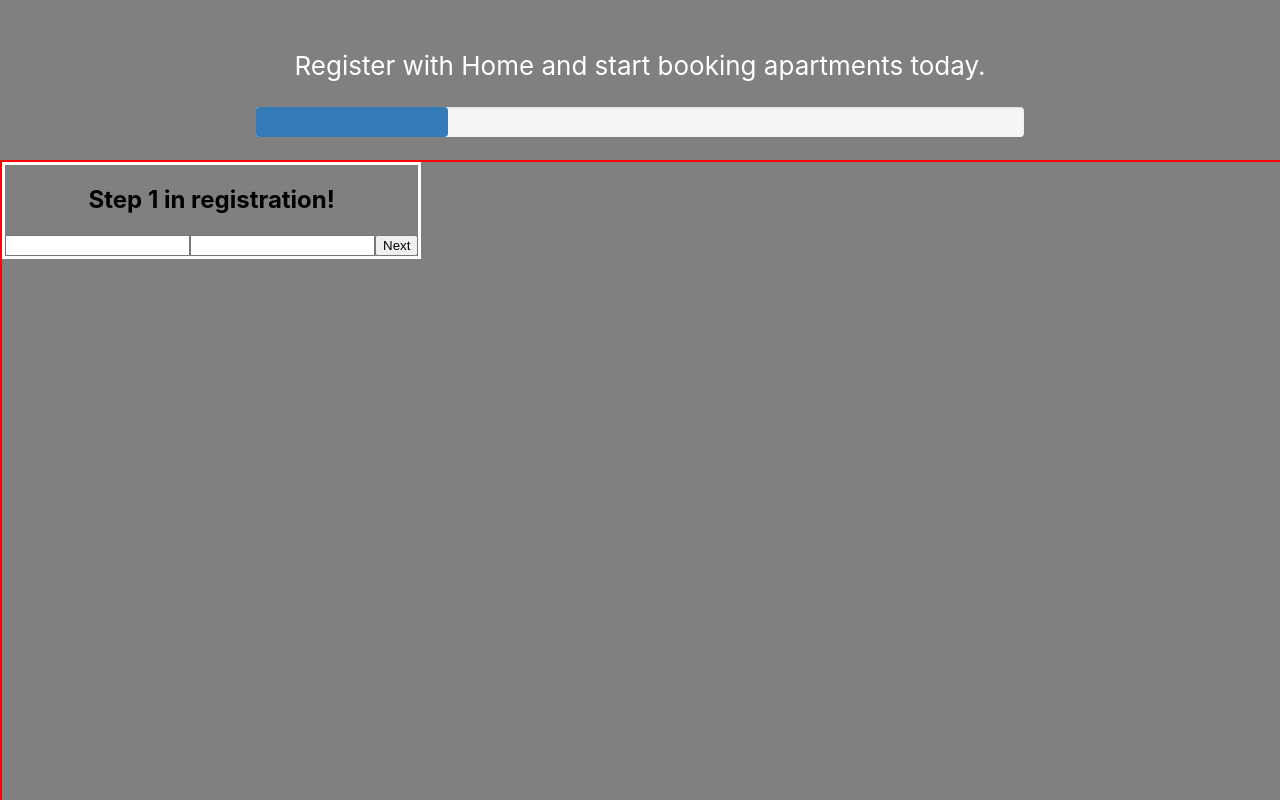
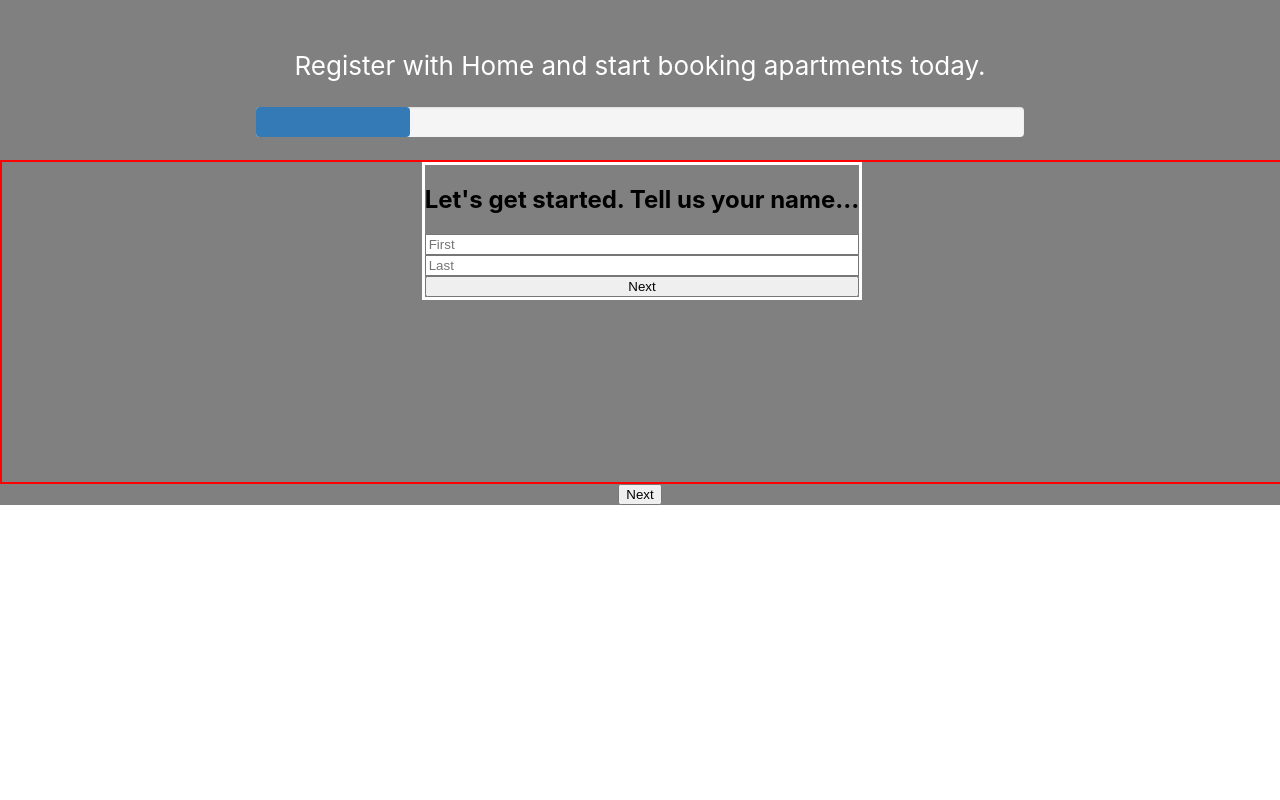
Before and after one commit to hardingjam/home.ht-registration, a React (Create React App) app: page / in a window 1280 px wide. Shown: the top 800 px of the page. Built offline with nearby package versions, Linux system fonts and the light colour scheme.

Commit message:
back and next buttons, managing progress state, radio buttons (no functionality)

```diff
--- a/src/App.css
+++ b/src/App.css
@@ -31,12 +31,21 @@
 .registration-form {
     text-align: center;
     background-color: grey;
+    justify-content: center;
     display: flex;
     width: 100vw;
-    height: 100vh;
+    height: 40vh;
     border: 2px solid red;
 }
 
 .registration-step {
+    min-width: 60%;
+    display: flex;
+    flex-direction: column;
     border: 3px solid white;
 }
+
+.step-buttons {
+    display: flex;
+    justify-content: center;
+}
--- a/src/App.tsx
+++ b/src/App.tsx
@@ -1,8 +1,9 @@
-import React, { useState, useEffect } from "react";
+import React, { useState, useEffect, useRef } from "react";
 import "./App.css";
 import { ProgressBar } from "./ProgressBar";
 import { FullName } from "./fullName";
 import { EmailAndPhone } from "./emailAndPhone";
+import { SalaryRange } from "./salaryRange";
 
 const App: React.FC = () => {
     const [firstName, setFirstName] = useState<string>("");
@@ -10,7 +11,10 @@ const App: React.FC = () => {
     const [email, setEmail] = useState<string>("");
     const [phone, setPhone] = useState<string>("");
     const [salary, setSalary] = useState<string>("");
-    const [progress, setProgress] = useState<number>(25);
+    const [progress, setProgress] = useState<number>(20);
+
+    const nextRef = useRef<HTMLButtonElement>(null);
+    const backRef = useRef<HTMLButtonElement>(null);
 
     useEffect(() => {
         const progressBar = document.getElementById("prog-bar");
@@ -18,13 +22,24 @@ const App: React.FC = () => {
     }, []);
 
     useEffect(() => {
-        console.log("first", firstName);
-        console.log("last", lastName);
-        console.log("email", email);
-        console.log("phone", phone);
-        console.log("salary", salary);
-        console.log("progress", progress);
+        console.log("first:", firstName);
+        console.log("last:", lastName);
+        console.log("email:", email);
+        console.log("phone:", phone);
+        console.log("salary:", salary);
+        console.log("progress:", progress);
     });
+
+    const step = (e: React.MouseEvent<HTMLButtonElement>) => {
+        console.log("stepping");
+        console.log(e.target);
+        if (e.currentTarget.name === "back") {
+            setProgress((currProgress) => currProgress - 20);
+        }
+        if (e.currentTarget.name === "next") {
+            setProgress((currProgress) => currProgress + 20);
+        }
+    };
 
     const updateName = (
         e: React.MouseEvent,
@@ -34,7 +49,7 @@ const App: React.FC = () => {
         console.log("updating state!");
         setFirstName(firstName);
         setLastName(lastName);
-        setProgress(50);
+        setProgress(40);
     };
 
     const updateEmailAndPhone = (
@@ -45,7 +60,7 @@ const App: React.FC = () => {
         console.log("updating email and phone");
         setEmail(email);
         setPhone(phone);
-        setProgress(50);
+        setProgress(60);
     };
 
     return (
@@ -55,7 +70,7 @@ const App: React.FC = () => {
                 <ProgressBar percentage={progress} />
             </header>
             <div className="registration-form">
-                {progress === 25 && (
+                {progress === 20 && (
                     <div>
                         <FullName
                             firstName={""}
@@ -66,9 +81,10 @@ const App: React.FC = () => {
                         />
                     </div>
                 )}
-                {progress === 50 && (
+                {progress === 40 && (
                     <div>
                         <EmailAndPhone
+                            firstName={firstName}
                             email={""}
                             phone={""}
                             updateEmailAndPhone={(
@@ -79,6 +95,23 @@ const App: React.FC = () => {
                         />
                     </div>
                 )}
+                {progress === 60 && (
+                    <>
+                        <SalaryRange salaryRange={""} />
+                    </>
+                )}
+            </div>
+            <div className="step-buttons">
+                {progress !== 20 && (
+                    <button ref={backRef} name="back" onClick={step}>
+                        Back
+                    </button>
+                )}
+                {progress !== 100 && (
+                    <button ref={nextRef} name="next" onClick={step}>
+                        Next
+                    </button>
+                )}
             </div>
         </div>
     );
--- a/src/emailAndPhone.tsx
+++ b/src/emailAndPhone.tsx
@@ -3,6 +3,7 @@ import React, { useRef, useState } from "react";
 import "./App.css";
 
 interface NameProps {
+    firstName: string;
     email: string;
     phone: string;
     updateEmailAndPhone: (
@@ -14,44 +15,46 @@ interface NameProps {
 
 export const EmailAndPhone: React.FC<NameProps> = ({
     updateEmailAndPhone,
+    firstName,
     email,
     phone,
 }) => {
-    const [last, setEmail] = useState<string>("");
-    const [first, setPhone] = useState<string>("");
+    const [emailAddress, setEmailAddress] = useState<string>("");
+    const [phoneNumber, setPhoneNumber] = useState<string>("");
 
     const emailRef = useRef<HTMLInputElement>(null);
     const phoneRef = useRef<HTMLInputElement>(null);
 
     function handleChange(e: React.FormEvent<HTMLInputElement>) {
-        if (e.currentTarget.name === "firstName") {
-            setEmail(e.currentTarget.value);
+        console.log("changing");
+        if (e.currentTarget.name === "email") {
+            setEmailAddress(e.currentTarget.value);
         }
-        if (e.currentTarget.name === "lastName") {
-            setPhone(e.currentTarget.value);
+        if (e.currentTarget.name === "phone") {
+            setPhoneNumber(e.currentTarget.value);
         }
     }
 
     function handleClick(e: React.MouseEvent) {
-        console.log(first, last);
-        updateEmailAndPhone(e, first, last);
+        console.log(emailAddress, phoneNumber);
+        updateEmailAndPhone(e, emailAddress, phoneNumber);
     }
 
     return (
         <div className="registration-step">
-            <h2>Step two in registration!</h2>
+            <h2>How can we contact you, {firstName}?</h2>
             <input
                 ref={emailRef}
                 name="email"
                 type="text"
-                value={email}
+                value={emailAddress}
                 onChange={handleChange}
             ></input>
             <input
                 ref={phoneRef}
                 name="phone"
                 type="text"
-                value={phone}
+                value={phoneNumber}
                 onChange={handleChange}
             ></input>
             <button onClick={handleClick}>Next</button>
--- a/src/fullName.tsx
+++ b/src/fullName.tsx
@@ -15,7 +15,6 @@ export const FullName: React.FC<NameProps> = ({
 }) => {
     const [first, setFirst] = useState<string>("");
     const [last, setLast] = useState<string>("");
-
     const firstRef = useRef<HTMLInputElement>(null);
     const lastRef = useRef<HTMLInputElement>(null);
 
@@ -35,8 +34,10 @@ export const FullName: React.FC<NameProps> = ({
 
     return (
         <div className="registration-step">
-            <h2>Step 1 in registration!</h2>
+            <h2>Let's get started. Tell us your name...</h2>
+
             <input
+                placeholder="First"
                 ref={firstRef}
                 name="firstName"
                 type="text"
@@ -44,6 +45,7 @@ export const FullName: React.FC<NameProps> = ({
                 onChange={handleChange}
             ></input>
             <input
+                placeholder="Last"
                 ref={lastRef}
                 name="lastName"
                 type="text"
--- /dev/null
+++ b/src/salaryRange.tsx
@@ -0,0 +1,23 @@
+import React, { useRef, useState } from "react";
+
+import "./App.css";
+
+interface SalaryProps {
+    salaryRange: string;
+}
+
+export const SalaryRange: React.FC<SalaryProps> = ({ salaryRange }) => {
+    return (
+        <div className="registration-step">
+            <input type="radio" value="0" name="salary" />0 - 1.000
+            <input type="radio" value="1.000 - 2.000" name="salary" />
+            1.000 - 2.000
+            <input type="radio" value="2.000 - 3.000" name="salary" />
+            2.000 - 3.000
+            <input type="radio" value="3.000 - 4.000" name="salary" />
+            3.000 - 4.000
+            <input type="radio" value="Mehr als 4.000" name="salary" />
+            Mehr als 4.000
+        </div>
+    );
+};
```
